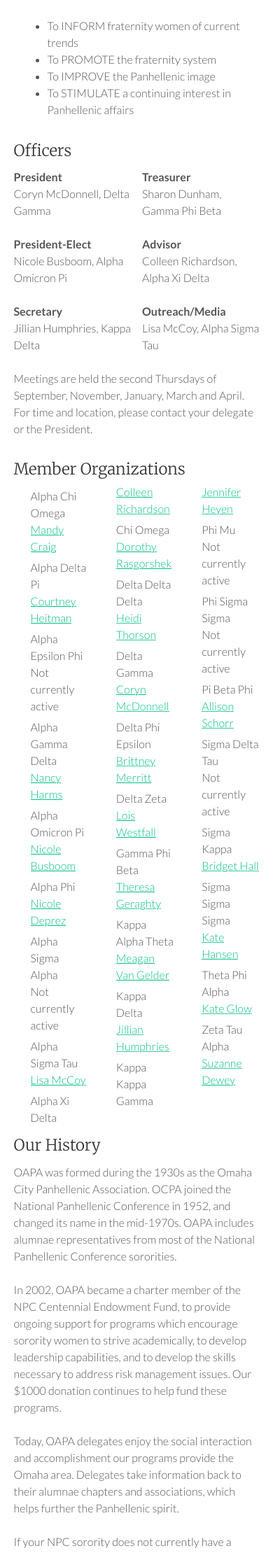
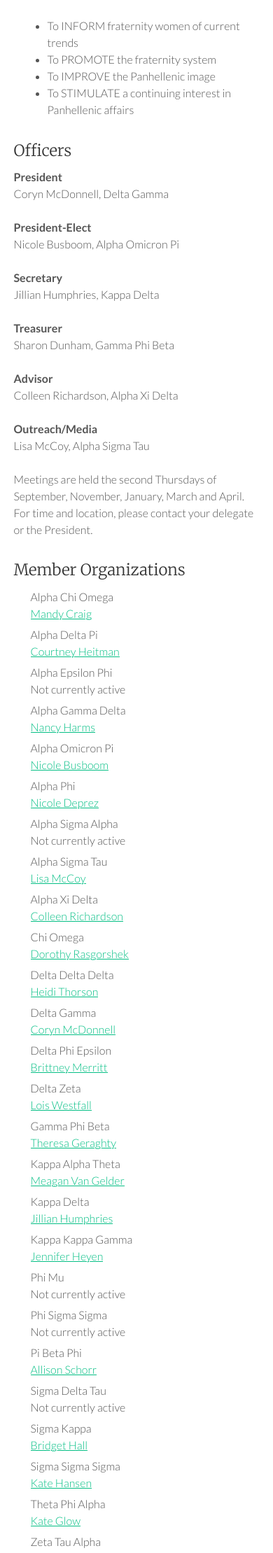
Before and after one commit to courtneyxann/oapa, a Jekyll site: the page built from docs/about-us.md, in a window 390 px wide. Shown: the part 680-2899 px from the top of the page at 70% size. Built offline with Jekyll 4.4.1, drawn with Linux system fonts in a browser that asks for light colours.

Commit message:
Fixed column counts in mobile.

```diff
--- a/docs/assets/styles.scss
+++ b/docs/assets/styles.scss
@@ -450,7 +450,10 @@
   main {
     article {
         div {
-          column-count: 2;
+        column-count: 1;
+        @include breakpoint(break-1) {
+         column-count: 2;
+         }
         }
       }
   }
@@ -469,10 +472,16 @@
 
 .about-oapa {
   .officers {
-  column-count: 2;
+  column-count: 1;
+   @include breakpoint(break-1) {
+   column-count: 2;
+   }
   }
   .members {
-    column-count: 3;
+    column-count: 1;
+    @include breakpoint(break-1) {
+     column-count: 3;
+     }
     ul {
     margin-left: 0;
     margin-bottom: 0;
```
